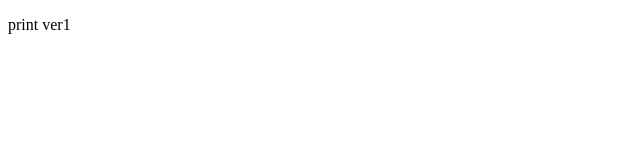
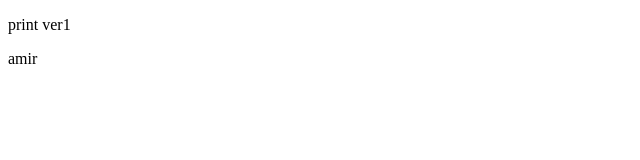
Before and after one commit to fatemcell/project-10, a plain HTML site: page index.html in a window 1280 px wide. Shown: the full height of the page, 0-640 px from the left. Drawn offline with Linux system fonts and the light colour scheme.

Commit message:
Update index.html

```diff
--- a/index.html
+++ b/index.html
@@ -7,5 +7,6 @@
 </head>
 <body>
     <p>print ver1</p>
+    <h>amir</h>
 </body>
 </html>
```
